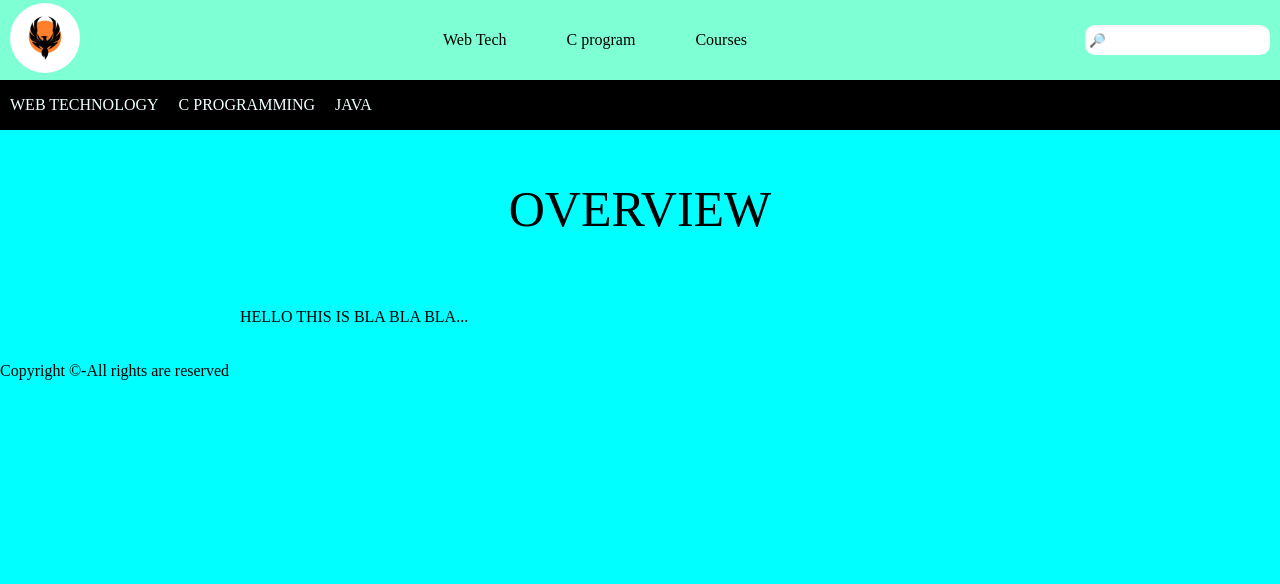
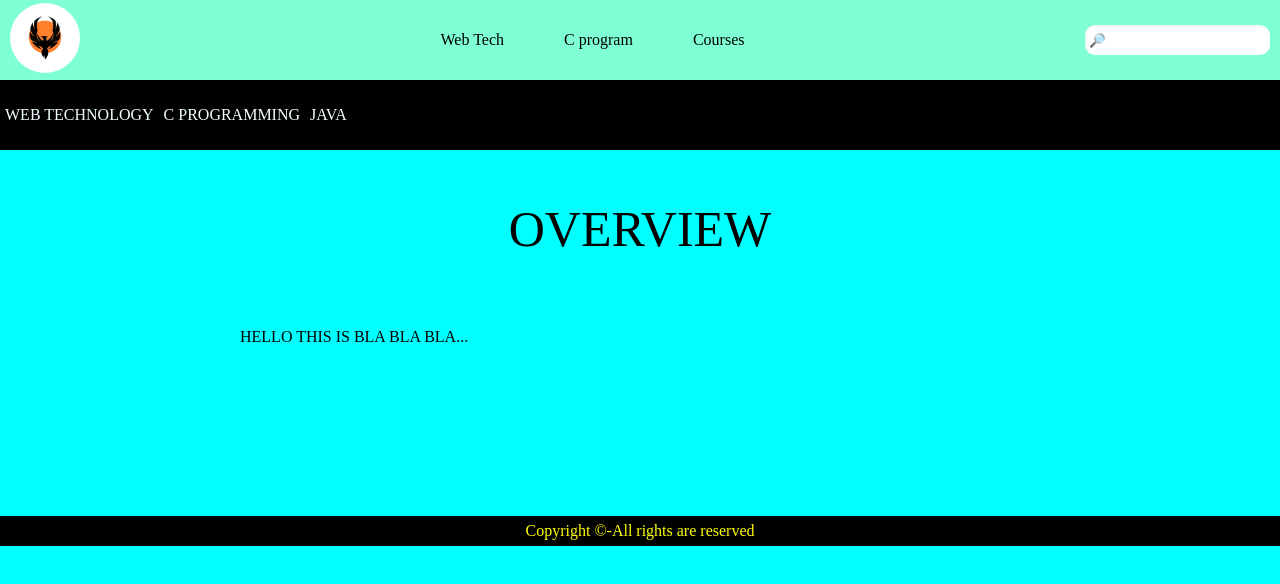
Before and after one commit to thugperfect/web_document, a plain HTML site: page index.html in a window 1280 px wide. Drawn offline with Linux system fonts and the light colour scheme.

Commit message:
Update style.css

```diff
--- a/style.css
+++ b/style.css
@@ -23,12 +23,14 @@
     background-color:aqua;
 
 
+
 }
 .btn{
-    display:block;
+
     display: flex;
     justify-content: center;
     margin-left: 5px;
+    margin-right: 5px;
 
 
 
@@ -45,15 +47,22 @@
 
 }
 .item{
-    height: 50px;
+    height: auto;
     width: auto;
     background-color: black;
     display: flex;
     color: azure;
+    display: flex;
     align-items: center;
 }
 .content{
-    padding: 10px;
+    padding: 5px;
+    height: 60px;
+    width: auto;
+    display: flex;
+
+    align-items: center;
+
 }
 
 .box{
@@ -71,7 +80,8 @@
     background-color: red
 }
 #cprog:hover{
-    background-color: blue
+    background-color: blue;
+
 }
 #java:hover{
     background-color: green;
@@ -88,7 +98,15 @@
     }
 }
 .footer{
-    height: ;
+    height:30px ;
+    width: auto;
+    background-color: black;
+    color: yellow;
+    justify-content: center;
+    align-items: center;
+    display: flex;
+    position: relative;
+    top:150px;
 }
 p #web1{white-space: pre-wrap;
     color: aliceblue;
@@ -100,3 +118,6 @@
         padding: 20px;
     }
 }
+.bod{
+
+}
```
